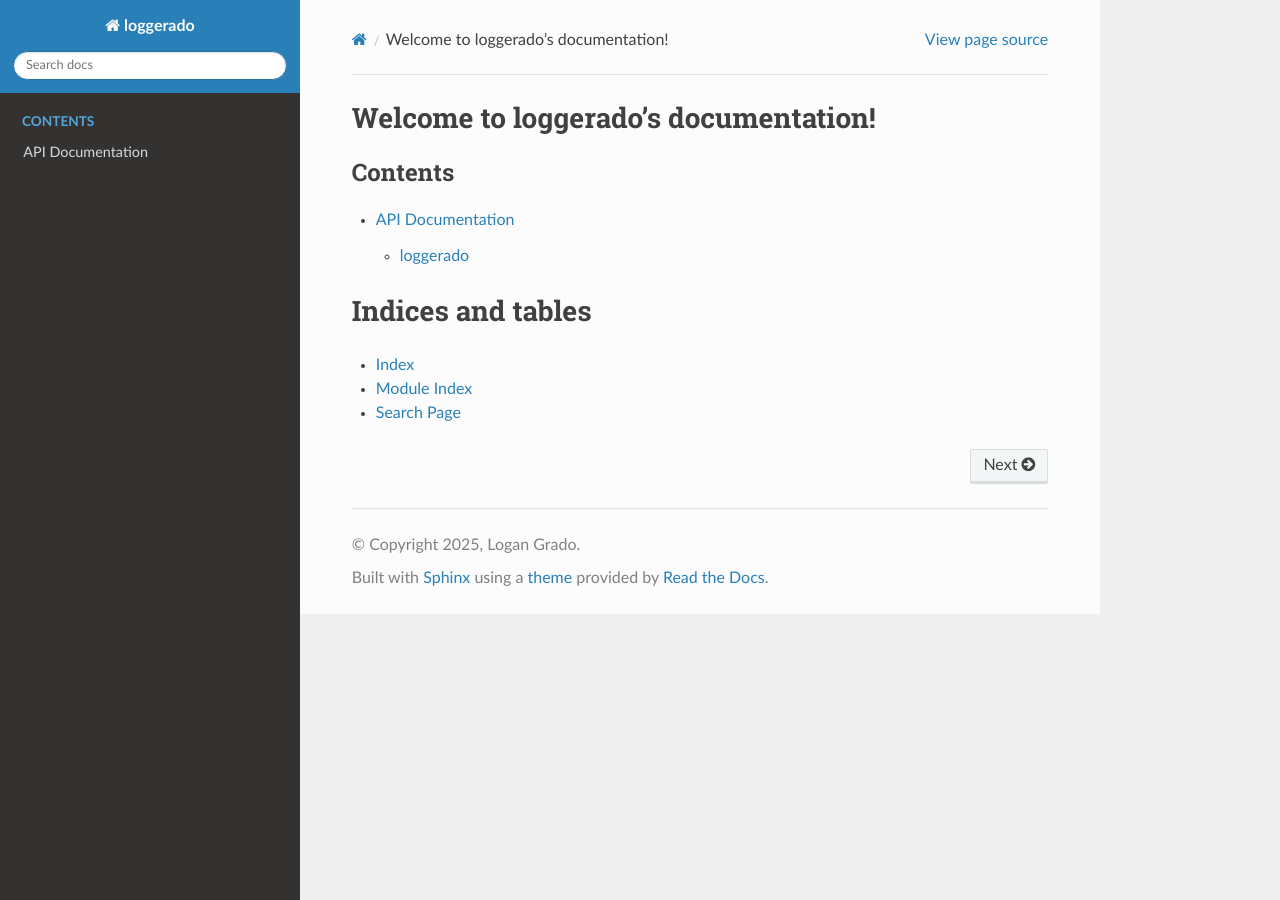
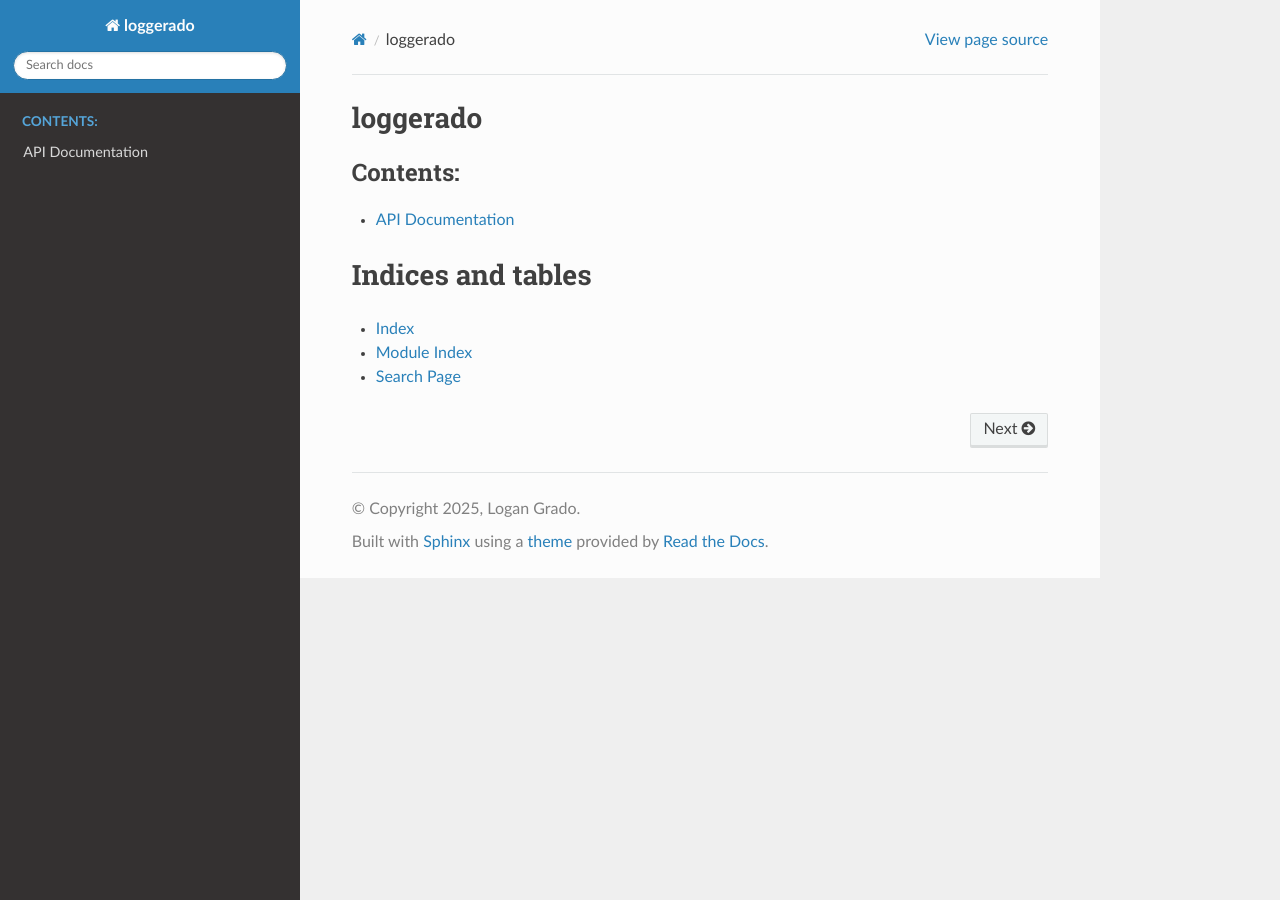
Before and after one commit to logangrado/loggerado, a Sphinx documentation site: the page built from docs/source/index.rst, in a window 1280 px wide. Built offline with Sphinx 7.4.7 and the Read the Docs theme 3.1.0, drawn with Linux system fonts in a browser that asks for light colours.

Commit message:
Switch to automodapi

```diff
--- a/docs/source/api/index.rst
+++ b/docs/source/api.rst
@@ -5,4 +5,5 @@
    :maxdepth: 2
    :caption: API Reference
 
-   modules
+
+.. automodapi:: loggerado
--- a/docs/source/conf.py
+++ b/docs/source/conf.py
@@ -27,6 +27,7 @@
     "sphinx.ext.viewcode",  # Add links to source code
     "sphinx_autodoc_typehints",  # Show type hints in docs
     "sphinx_rtd_theme",
+    "sphinx_automodapi.automodapi",
 ]
 
 templates_path = ["_templates"]
@@ -37,7 +38,9 @@
 autodoc_member_order = "bysource"  # Preserve function order
 napoleon_google_docstring = True  # Support Google-style docstrings
 napoleon_numpy_docstring = False  # Disable NumPy-style docstrings
+numpydoc_show_class_members = False
 
+automodapi_toctreedirnm = "api_generated"
 
 # -- Options for HTML output -------------------------------------------------
 # https://www.sphinx-doc.org/en/master/usage/configuration.html#options-for-html-output
--- a/docs/source/index.rst
+++ b/docs/source/index.rst
@@ -3,19 +3,14 @@
    You can adapt this file completely to your liking, but it should at least
    contain the root `toctree` directive.
 
-Welcome to loggerado's documentation!
+loggerado
 =====================================
 
 .. toctree::
    :maxdepth: 2
    :caption: Contents:
 
-
-.. toctree::
-   :maxdepth: 2
-   :caption: Contents
-
-   api/index
+   api
 
 Indices and tables
 ==================
--- a/pyproject.toml
+++ b/pyproject.toml
@@ -32,4 +32,5 @@
     "sphinx>=7.1.2",
     "sphinx-rtd-theme>=3.0.2",
     "sphinx-autodoc-typehints>=2.0.1",
+    "sphinx-automodapi>=0.18.0",
 ]
```
Also changed, not shown: docs/source/api/loggerado.rst (deleted, +0 -21 lines), docs/source/api/modules.rst (deleted, +0 -7 lines), 2 other files.
